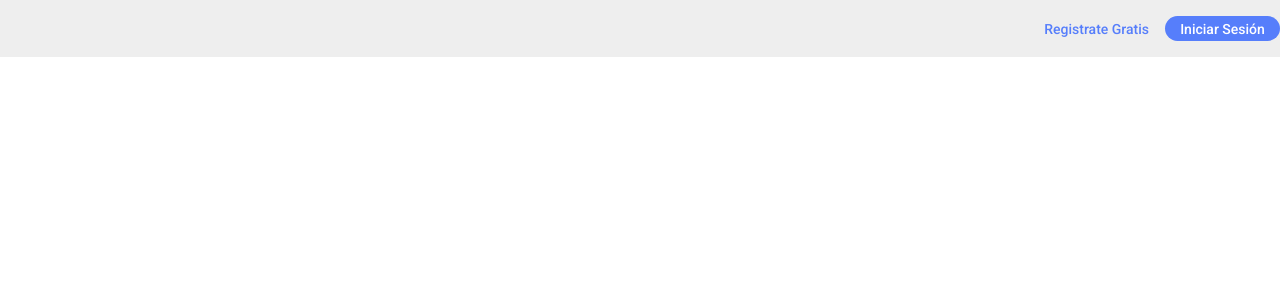
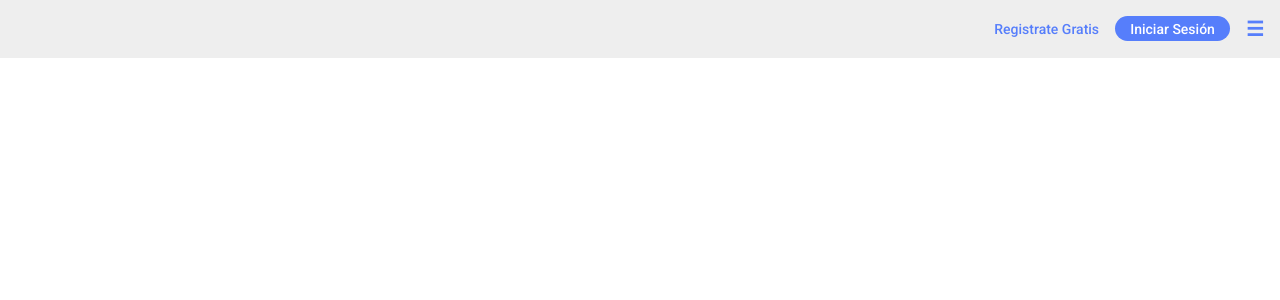
Before and after one commit to jonathanlevrero/NubiProyecto, a React (Create React App) app in the folder nubilanding/: page / in a window 1280 px wide. Shown: the top 300 px of the page. Built offline with nearby package versions, Linux system fonts and the light colour scheme.

Commit message:
header terminado

```diff
--- a/nubilanding/src/components/Header/Header.js
+++ b/nubilanding/src/components/Header/Header.js
@@ -10,6 +10,9 @@ function Header() {
                 <ul>
                     <button className={styles.Registrate}>Registrate Gratis</button>
                     <button className={styles.Iniciarsesion}>Iniciar Sesión</button>
+                    <button className={styles.Navicon}>
+                        &#9776;
+                    </button>
 
                 </ul>
             </nav>
--- a/nubilanding/src/components/Header/styles.module.scss
+++ b/nubilanding/src/components/Header/styles.module.scss
@@ -35,3 +35,14 @@ nav ul {
   font-size: 14px;
   font-weight: 500;
 }
+.Navicon{
+  display: flex;
+  color: $color-boton;
+  margin-left: 10px;
+  margin-right: 10px;
+  font-size: 20px;
+  font-family: "Roboto";
+  font-weight: 700;
+  background-color: transparent;
+  border: transparent;
+}
```
